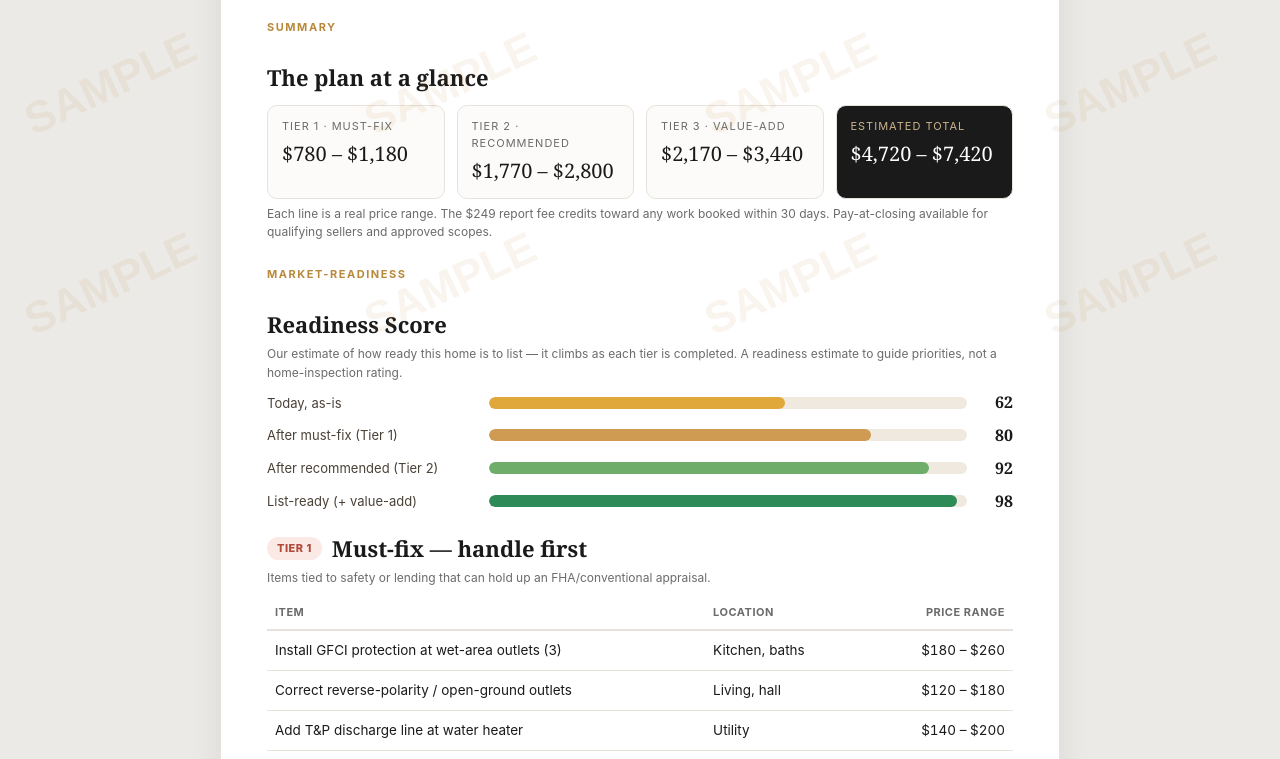
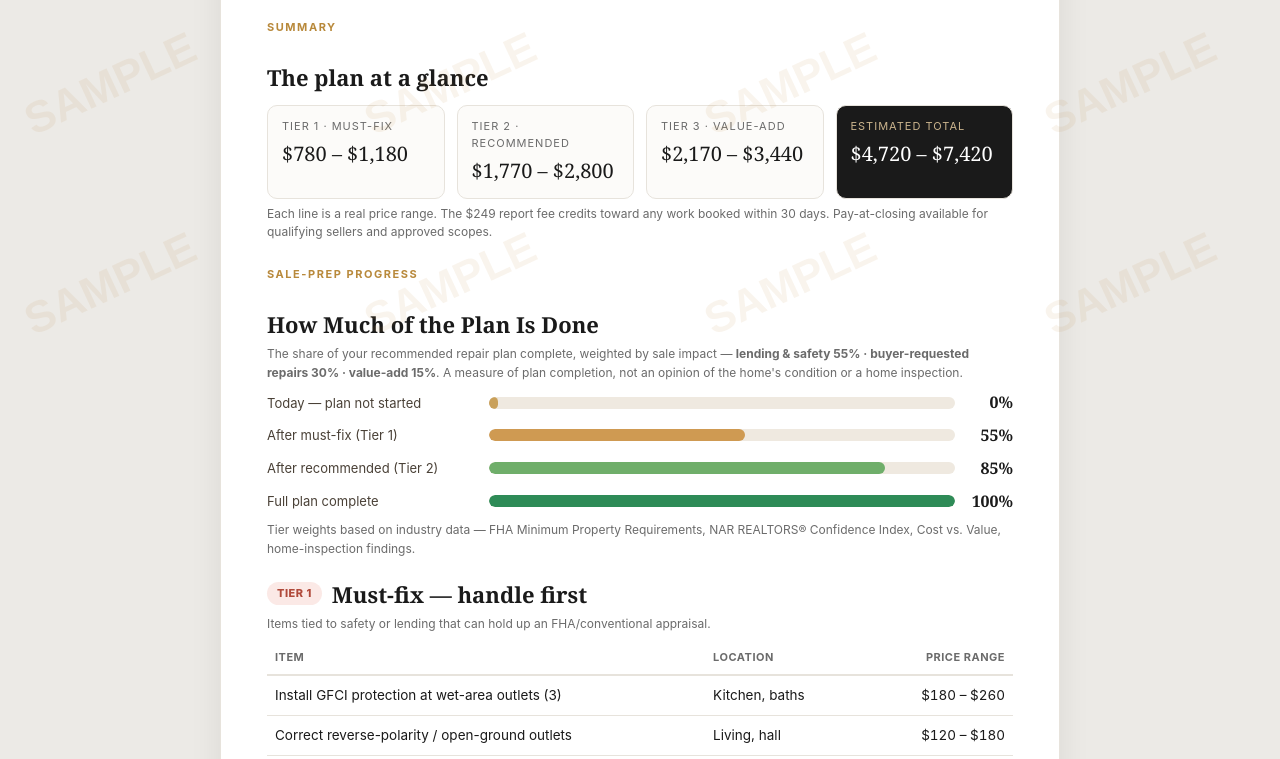
Before and after one commit to tbcc-pc/tbcc-concierge, a plain HTML site: page public/sample-tre.html in a window 1280 px wide. Shown: the part 450-1209 px from the top of the page. Drawn offline with Linux system fonts and the light colour scheme.

Commit message:
Update concierge site — 2026-06-03

```diff
--- a/public/sample-tre.html
+++ b/public/sample-tre.html
@@ -51,7 +51,7 @@
 .slab{flex:0 0 210px;font-size:13px;color:#4a4137}
 .sbar{flex:1;height:12px;background:#efe9e0;border-radius:8px;overflow:hidden}
 .sbar i{display:block;height:100%;border-radius:8px}
-.snum{flex:0 0 34px;text-align:right;font-family:var(--serif);font-weight:700;color:var(--ink)}
+.snum{flex:0 0 46px;text-align:right;font-family:var(--serif);font-weight:700;color:var(--ink)}
 @media(max-width:680px){.slab{flex-basis:130px}}
 </style></head>
 <body>
@@ -80,15 +80,16 @@
     </div>
     <div class="note">Each line is a real price range. The $249 report fee credits toward any work booked within 30 days. Pay-at-closing available for qualifying sellers and approved scopes.</div>
 
-    <div class="label" style="margin-top:24px">Market-readiness</div>
-    <h2>Readiness Score</h2>
-    <div class="note" style="margin-bottom:8px">Our estimate of how ready this home is to list &mdash; it climbs as each tier is completed. A readiness estimate to guide priorities, not a home-inspection rating.</div>
+    <div class="label" style="margin-top:24px">Sale-prep progress</div>
+    <h2>How Much of the Plan Is Done</h2>
+    <div class="note" style="margin-bottom:8px">The share of your recommended repair plan complete, weighted by sale impact &mdash; <b>lending &amp; safety 55% &middot; buyer-requested repairs 30% &middot; value-add 15%</b>. A measure of plan completion, not an opinion of the home's condition or a home inspection.</div>
     <div class="score">
-      <div class="srow"><span class="slab">Today, as-is</span><span class="sbar"><i style="width:62%;background:#e0a83b"></i></span><span class="snum">62</span></div>
-      <div class="srow"><span class="slab">After must-fix (Tier 1)</span><span class="sbar"><i style="width:80%;background:#cf9a52"></i></span><span class="snum">80</span></div>
-      <div class="srow"><span class="slab">After recommended (Tier 2)</span><span class="sbar"><i style="width:92%;background:#6fae6a"></i></span><span class="snum">92</span></div>
-      <div class="srow"><span class="slab">List-ready (+ value-add)</span><span class="sbar"><i style="width:98%;background:#2e8b57"></i></span><span class="snum">98</span></div>
+      <div class="srow"><span class="slab">Today &mdash; plan not started</span><span class="sbar"><i style="width:2%;background:#c9a05a"></i></span><span class="snum">0%</span></div>
+      <div class="srow"><span class="slab">After must-fix (Tier 1)</span><span class="sbar"><i style="width:55%;background:#cf9a52"></i></span><span class="snum">55%</span></div>
+      <div class="srow"><span class="slab">After recommended (Tier 2)</span><span class="sbar"><i style="width:85%;background:#6fae6a"></i></span><span class="snum">85%</span></div>
+      <div class="srow"><span class="slab">Full plan complete</span><span class="sbar"><i style="width:100%;background:#2e8b57"></i></span><span class="snum">100%</span></div>
     </div>
+    <div class="note" style="margin-top:6px">Tier weights based on industry data &mdash; FHA Minimum Property Requirements, NAR REALTORS&reg; Confidence Index, Cost vs. Value, home-inspection findings.</div>
 
     <div class="tier-h"><span class="pill t1">Tier 1</span><h2 style="margin:0">Must-fix — handle first</h2></div>
     <div class="note">Items tied to safety or lending that can hold up an FHA/conventional appraisal.</div>
```
Also changed, not shown: public/tre.html (+1 -1 lines).
